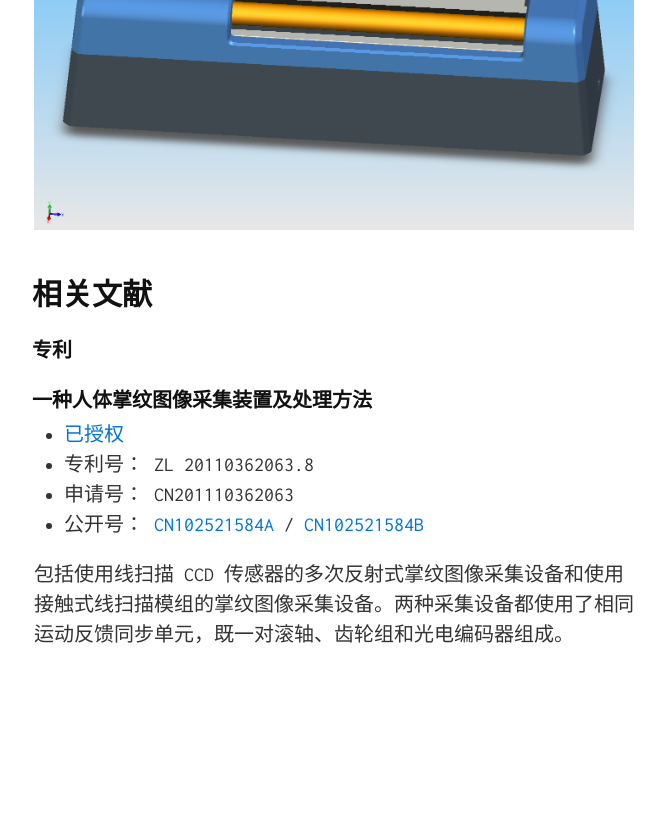
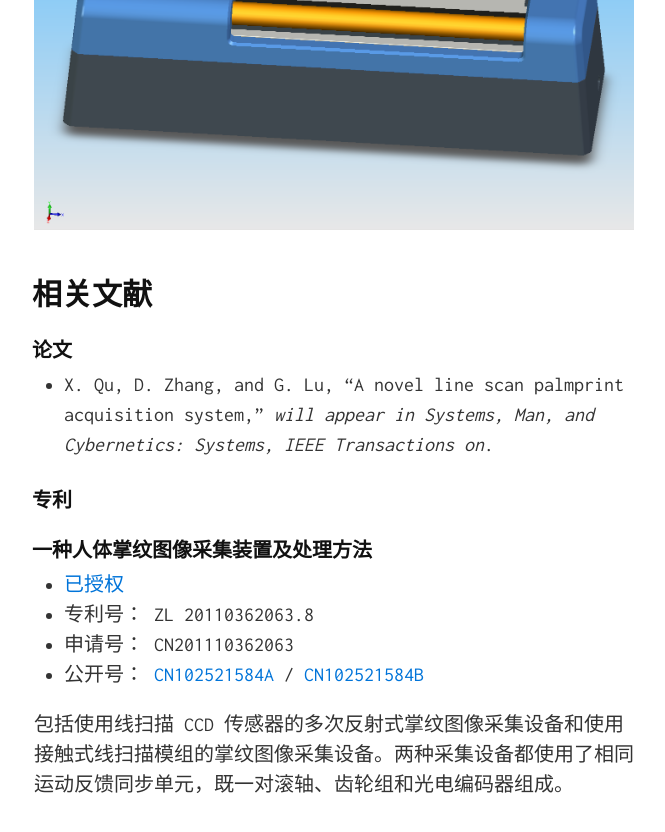
Before and after one commit to quxiaofeng/lps, a Jekyll site: the page built from cn.html, in a window 1280 px wide and 900 px high, scrolled down 4012 px. Shown: the top 832 px of the window, without its empty margins (306-971 px from the left). Built offline with Jekyll 4.4.1, drawn with Linux system fonts in a browser that asks for light colours; Markdown is read by kramdown in place of the engine named in the settings; before the commit the page ends 4762 px from its top, so only the background shows below that.

Commit message:
Updated the content

```diff
--- a/_includes/cn.md
+++ b/_includes/cn.md
@@ -54,6 +54,10 @@ FPGA 电路板尺寸及布线如下图所示。
 相关文献
 ------------
 
+### 论文
+
++ X. Qu, D. Zhang, and G. Lu, “A novel line scan palmprint acquisition system,” *will appear in Systems, Man, and Cybernetics: Systems, IEEE Transactions on*.
+
 ### 专利
 
 #### 一种人体掌纹图像采集装置及处理方法
```
